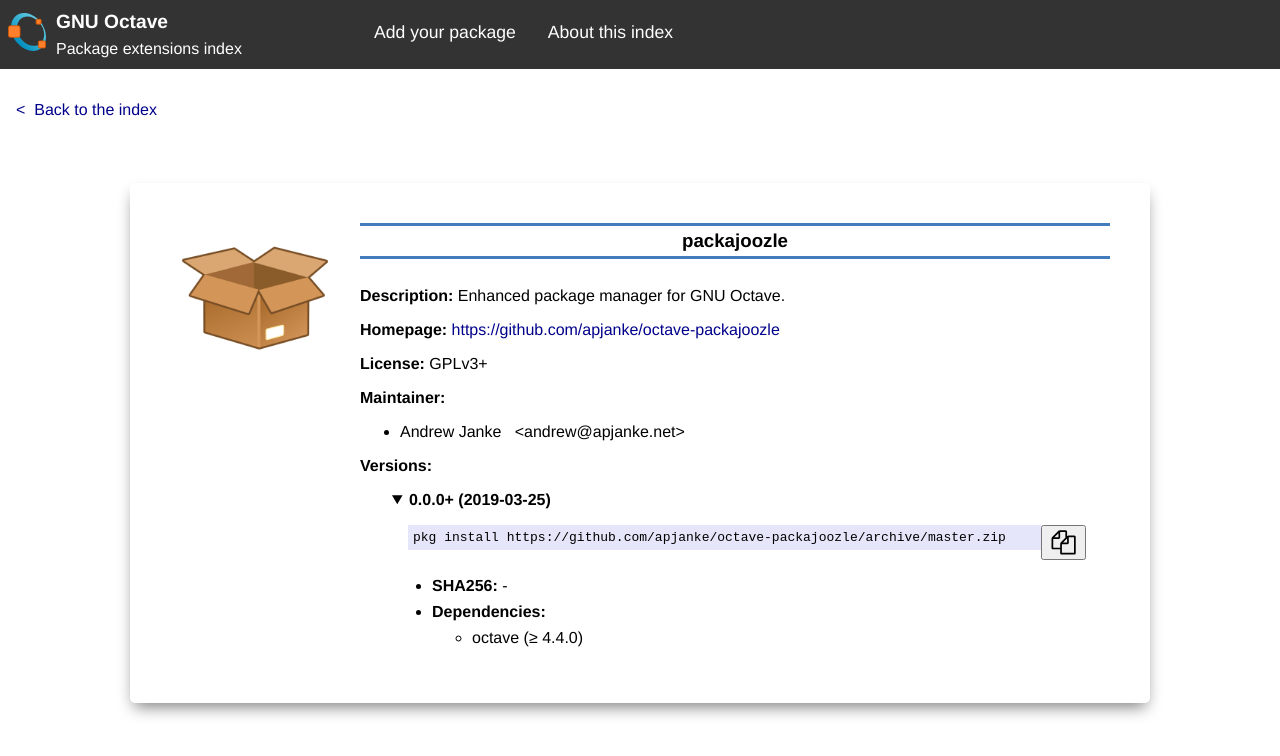
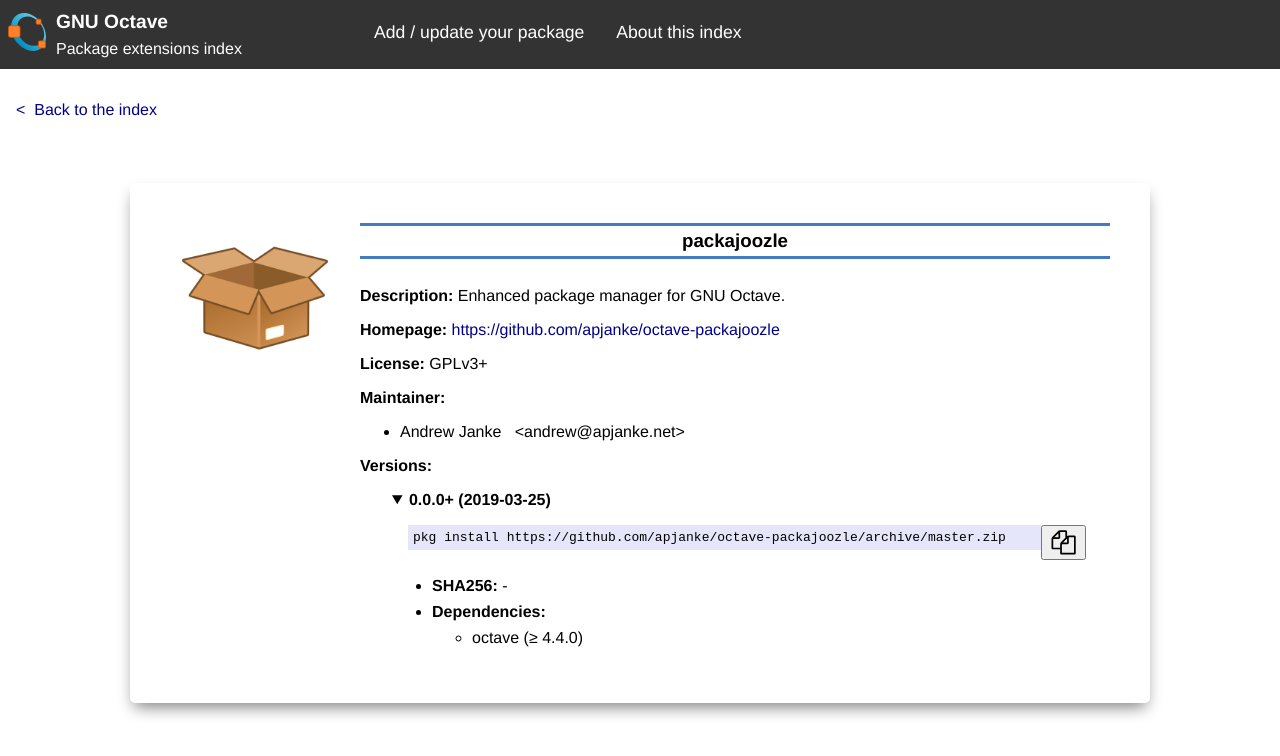
Before and after one commit to gnu-octave/packages, a Jekyll site: the page built from package/packajoozle.md, in a window 1280 px wide. Shown: the top 756 px of the page. Built offline with Jekyll 4.4.1, drawn with Linux system fonts in a browser that asks for light colours.

Commit message:
Improve layout.

```diff
--- a/_layouts/default.html
+++ b/_layouts/default.html
@@ -59,7 +59,7 @@
         </a>
       </div>
       <div class="menu_item">
-        <a href="https://github.com/gnu-octave/pkg-index/blob/master/CONTRIBUTING.md">Add your package</a>
+        <a href="https://github.com/gnu-octave/pkg-index/blob/master/CONTRIBUTING.md">Add / update your package</a>
       </div>
       <div class="menu_item">
         <a href="https://github.com/gnu-octave/pkg-index/blob/master/README.md">About this index</a>
--- a/_layouts/package.html
+++ b/_layouts/package.html
@@ -14,11 +14,10 @@
   <h3>
     <a href="{{ page.homepage }}">{{ pkg_name }}</a>
   </h3>
-  <p><b>Description:</b> {{ page.description | escape }}</p>
+  <p class="indent"><b>Description:</b> {{ page.description | escape }}</p>
   <p><b>Homepage:</b> <a href="{{ page.homepage }}">{{ page.homepage }}</a></p>
   <p><b>License:</b> {{ page.license }}</p>
-  <p>
-    <b>Maintainer{%- if page.maintainers.size > 1 -%}s{%- endif -%}:</b>
+  <p><b>Maintainer{%- if page.maintainers.size > 1 -%}s{%- endif -%}:</b></p>
   <ul>
     {%- for m in page.maintainers -%}
       <li>
@@ -26,7 +25,6 @@
         &lt;{{ m.contact | escape | default: '<a href="https://octave.discourse.group/">https://octave.discourse.group/</a>' }}&gt;</li>
     {%- endfor -%}
   </ul>
-  </p>
   <p>
     <b>Versions:</b>
   </p>
@@ -35,7 +33,9 @@
 
   <details{{ details_open }}>
   {%- assign details_open = '' -%}
-    <summary><b>{{ v.id }} ({{ v.date }})</b></summary>
+    <summary>
+      <b>{{ v.id }}{%- if v.date -%}&nbsp;({{ v.date }}){%- endif -%}</b>
+    </summary>
     <p>
       <code>pkg install <a href="{{ v.url }}">{{ v.url }}</a></code>
       <button type="button" onclick="doCopy('pkg install {{ v.url }}')">
--- a/assets/style.scss
+++ b/assets/style.scss
@@ -88,6 +88,12 @@
 {
   padding: 10px;
   overflow: hidden;
+}
+
+.package p.indent
+{
+  text-indent: -2em;
+  padding-left: 2em;
 }
 
 .package div h3
```
Lines whose indentation alone changed are shown as unchanged.
